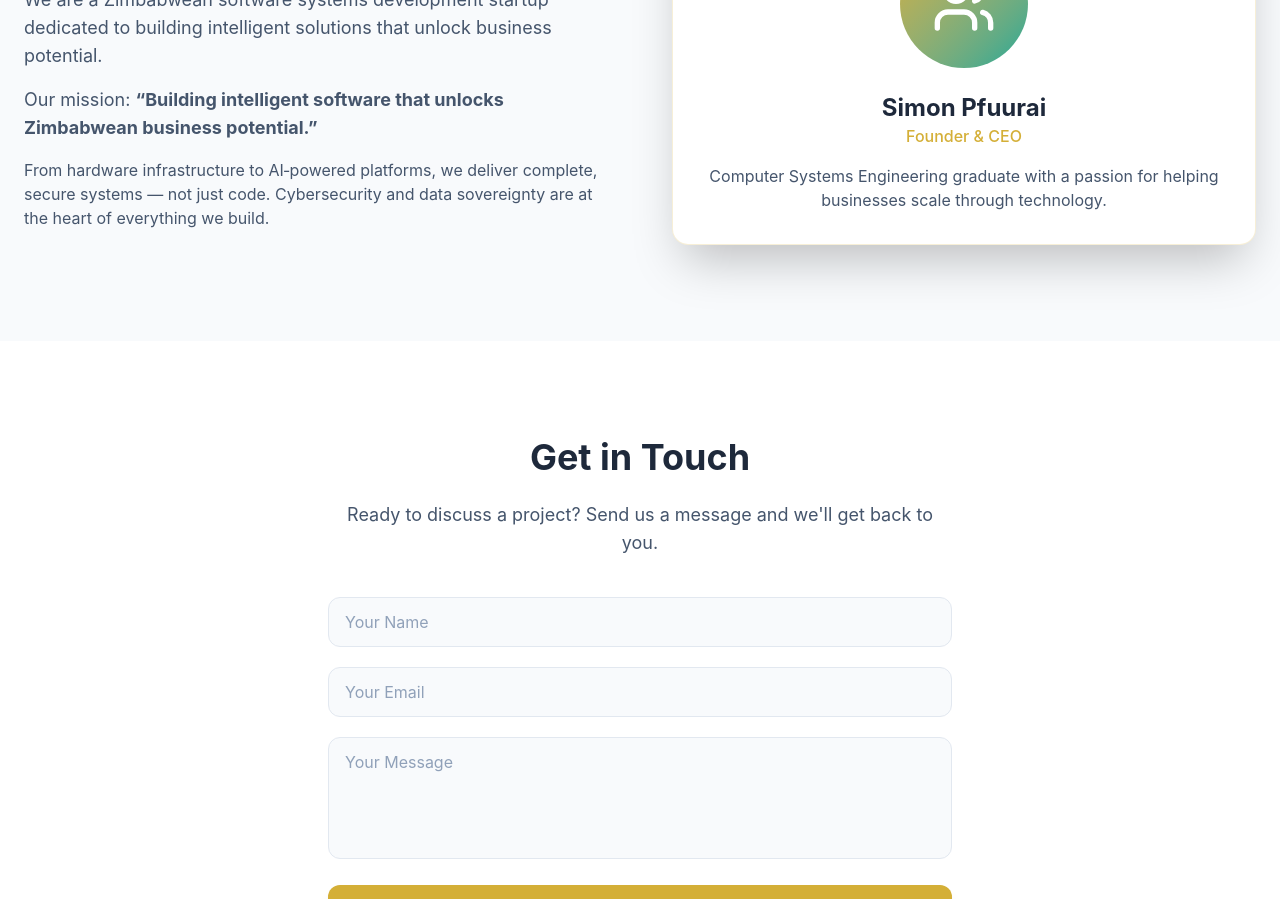
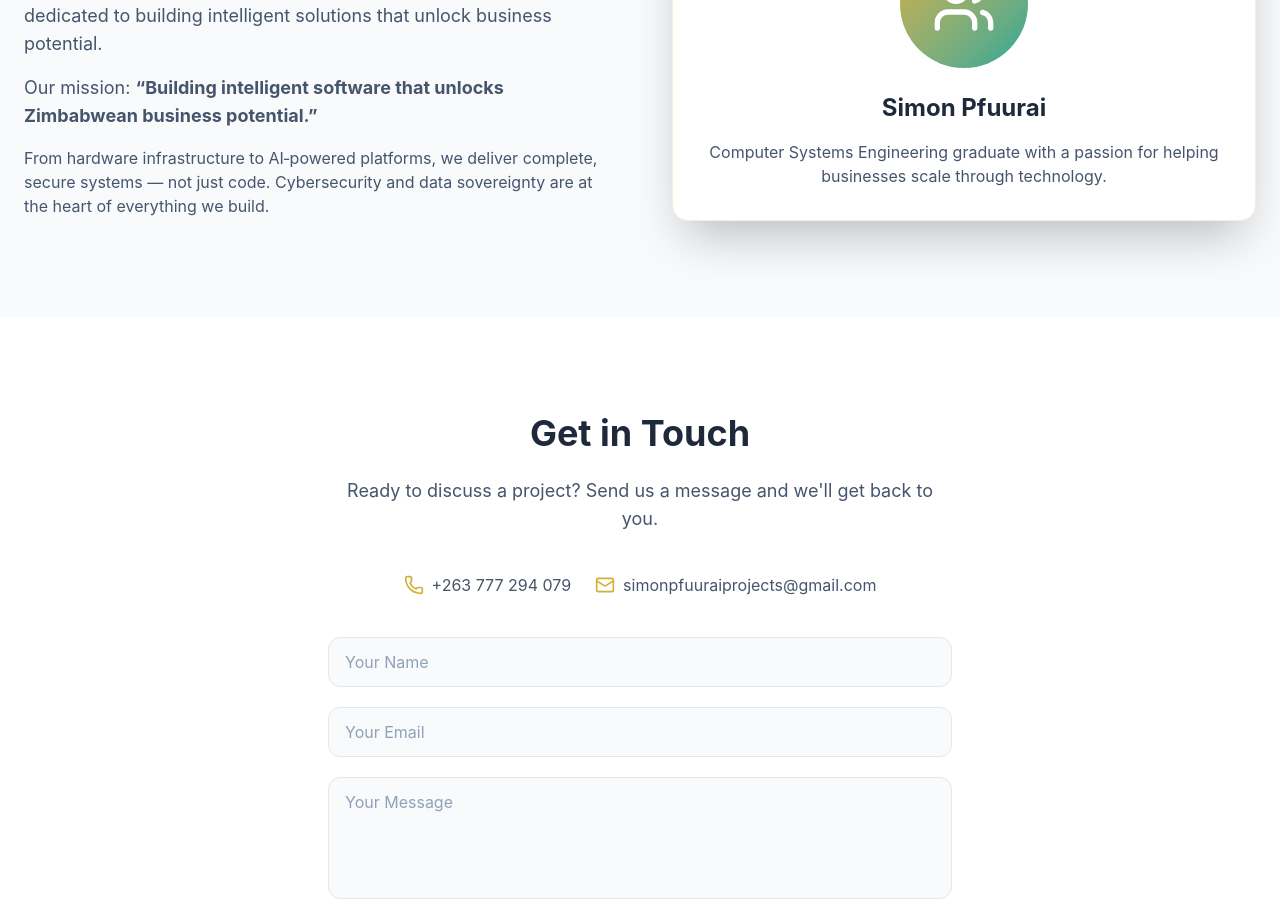
Before and after one commit to simonpfuurai2024/pfurex-analytics, a React (Vite) app in the folder frontend/: page / in a window 1280 px wide. Shown: the part 5100-5999 px from the top of the page. Built offline with nearby package versions, Linux system fonts and the light colour scheme; no server answers.

Commit message:
Update founder profile, add contact details, wire contact form to Web3Forms

```diff
--- a/frontend/src/pages/Landing.jsx
+++ b/frontend/src/pages/Landing.jsx
@@ -30,6 +30,7 @@ import {
   Share2,
   Code2,
   BrainCircuit,
+  Phone,
 } from "lucide-react";
 
 // ---------- Animated Background Elements ----------
@@ -409,7 +410,7 @@ const Landing = () => {
             <p className="text-slate-600 dark:text-slate-400 text-center mb-16">The AI‑powered investment analysis platform in detail.</p>
           </FadeInView>
 
-          {/* How It Works (reuse from before) */}
+          {/* How It Works */}
           <div className="grid md:grid-cols-3 gap-10 mb-24">
             {[
               { step: "01", title: "Submit Application", desc: "Business owners fill a structured funding application, upload pitch decks, financials, or EcoCash statements.", icon: <FileText className="w-12 h-12 text-[#D4AF37] mb-4 group-hover:scale-110 transition-transform duration-300" /> },
@@ -481,7 +482,6 @@ const Landing = () => {
                 <Users className="w-16 h-16 text-white" />
               </div>
               <h3 className="text-2xl font-bold">Simon Pfuurai</h3>
-              <p className="text-[#D4AF37] font-medium">Founder & CEO</p>
               <p className="mt-4 text-slate-600 dark:text-slate-400">
                 Computer Systems Engineering graduate with a passion for helping businesses scale through technology.
               </p>
@@ -498,6 +498,17 @@ const Landing = () => {
             <p className="text-lg text-slate-600 dark:text-slate-400 text-center mb-10">
               Ready to discuss a project? Send us a message and we'll get back to you.
             </p>
+            {/* Contact Details */}
+            <div className="flex flex-col md:flex-row justify-center gap-6 mb-10 text-center text-slate-600 dark:text-slate-400">
+              <div className="flex items-center justify-center gap-2">
+                <Phone className="w-5 h-5 text-[#D4AF37]" />
+                <span>+263 777 294 079</span>
+              </div>
+              <div className="flex items-center justify-center gap-2">
+                <Mail className="w-5 h-5 text-[#D4AF37]" />
+                <span>simonpfuuraiprojects@gmail.com</span>
+              </div>
+            </div>
           </FadeInView>
           {contactSent ? (
             <motion.div initial={{ scale: 0.9 }} animate={{ scale: 1 }} className="text-center bg-green-50 dark:bg-green-900/20 border border-green-200 dark:border-green-800 rounded-2xl p-8">
```
